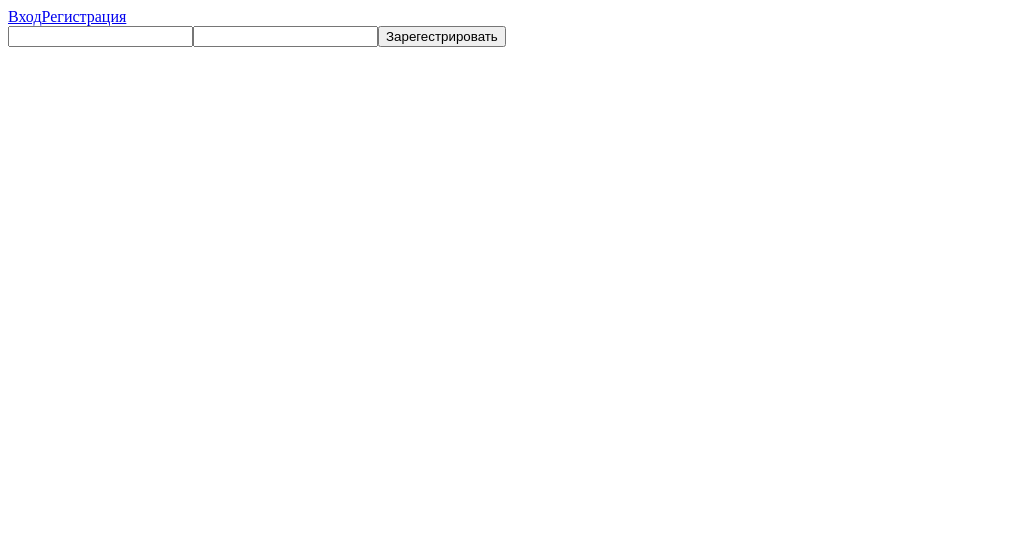
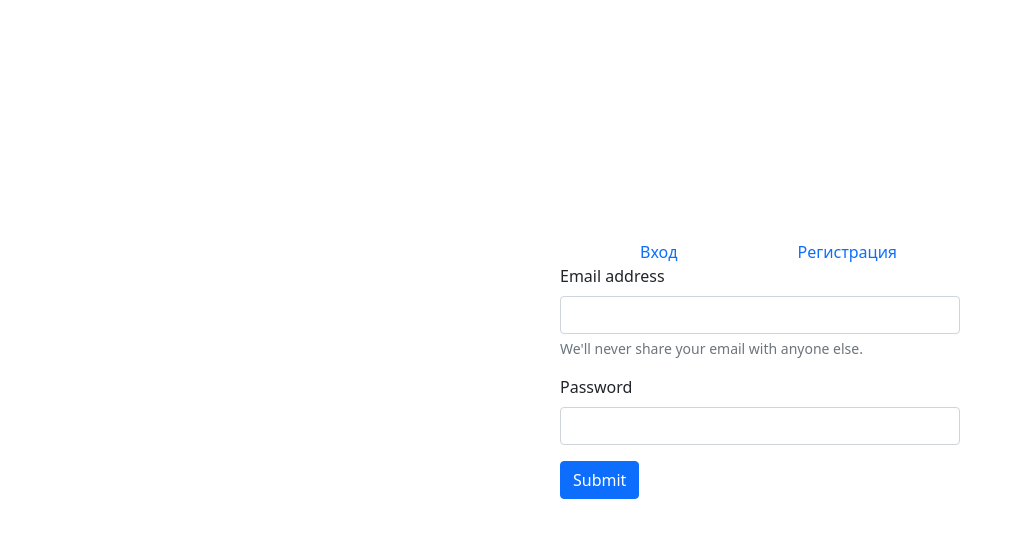
Before and after one commit to killnumber254/Messange, a React app: page /regist in a window 1280 px wide. Shown: the whole page, without its empty margins (0-1015 px from the left). Built offline with nearby package versions, Linux system fonts and the light colour scheme.

Commit message:
StyleForm

```diff
--- a/package.json
+++ b/package.json
@@ -4,10 +4,12 @@
   "version": "0.1.0",
   "private": true,
   "dependencies": {
+    "-": "^0.0.1",
     "@testing-library/jest-dom": "^5.14.1",
     "@testing-library/react": "^11.2.7",
     "@testing-library/user-event": "^12.8.3",
     "axios": "^0.21.1",
+    "bootstrap": "^5.1.3",
     "env-cmd": "^10.1.0",
     "react": "^17.0.2",
     "react-dom": "^17.0.2",
--- a/src/components/App/App.css
+++ b/src/components/App/App.css
@@ -1,38 +1,5 @@
-.App {
-  text-align: center;
+.auth_regist {
+  margin-top: 30vh;
+  margin-left: 70vh;
+  width: 50vh;
 }
-
-.App-logo {
-  height: 40vmin;
-  pointer-events: none;
-}
-
-@media (prefers-reduced-motion: no-preference) {
-  .App-logo {
-    animation: App-logo-spin infinite 20s linear;
-  }
-}
-
-.App-header {
-  background-color: #282c34;
-  min-height: 100vh;
-  display: flex;
-  flex-direction: column;
-  align-items: center;
-  justify-content: center;
-  font-size: calc(10px + 2vmin);
-  color: white;
-}
-
-.App-link {
-  color: #61dafb;
-}
-
-@keyframes App-logo-spin {
-  from {
-    transform: rotate(0deg);
-  }
-  to {
-    transform: rotate(360deg);
-  }
-}
--- a/src/components/App/App.js
+++ b/src/components/App/App.js
@@ -5,7 +5,8 @@ import Navigation from "../Navigation";
 import Regist from "../Regist";
 import { BrowserRouter, Route } from "react-router-dom";
 import Chat from "../Chat/Chat";
-//import "bootstrap/dist/css/bootstrap.min.css";
+
+import "bootstrap/dist/css/bootstrap.min.css";
 
 class App extends Component {
   constructor(props) {
--- a/src/components/Auth/Auth.js
+++ b/src/components/Auth/Auth.js
@@ -46,23 +46,42 @@ class Auth extends Component {
     return (
       <>
         <form>
+          <div className="mb-3">
+            <label for="exampleInputEmail1" className="form-label">
+              Email address
+            </label>
             <input
               value={this.state.username}
               onChange={this.handleChangeUser}
-            type="text"
+              type="email"
+              className="form-control"
+              id="exampleInputEmail1"
+              aria-describedby="emailHelp"
             />
+            <div id="emailHelp" className="form-text">
+              We'll never share your email with anyone else.
+            </div>
+          </div>
+          <div className="mb-3">
+            <label for="exampleInputPassword1" className="form-label">
+              Password
+            </label>
             <input
               value={this.state.password}
               onChange={this.handleChangePassword}
               type="password"
+              className="form-control"
+              id="exampleInputPassword1"
             />
+          </div>
           <button
             type="submit"
             ref={this.logButton}
             onKeyDown={this.keyBoard}
             onClick={this.handleClick}
+            className="btn btn-primary"
           >
-            Войти
+            Submit
           </button>
         </form>
       </>
--- /dev/null
+++ b/src/components/Navigation/Navigation.css
@@ -0,0 +1,13 @@
+.nav {
+  margin-left: 10vh;
+  list-style: none;
+}
+
+.navEN {
+  text-decoration: none;
+}
+
+.navRegist {
+  padding-left: 15vh;
+  text-decoration: none;
+}
--- a/src/components/Navigation/Navigation.js
+++ b/src/components/Navigation/Navigation.js
@@ -1,11 +1,12 @@
 import { NavLink } from "react-router-dom";
+import "./Navigation.css";
 const Navigation = () => {
   return (
-    <div>
-      <NavLink exact to="/en">
+    <div className="nav">
+      <NavLink exact to="/en" className="navEN">
         Вход
       </NavLink>
-      <NavLink exact to="/regist">
+      <NavLink exact to="/regist" className="navRegist">
         Регистрация
       </NavLink>
     </div>
--- a/src/components/Regist/Regist.js
+++ b/src/components/Regist/Regist.js
@@ -44,21 +44,41 @@ class Regist extends Component {
 
   render() {
     return (
+      <>
         <form>
+          <div className="mb-3">
+            <label for="exampleInputEmail1" className="form-label">
+              Email address
+            </label>
             <input
               value={console.log(this.state.username)}
               onChange={this.handleChangeUser}
-          type="text"
+              type="email"
+              className="form-control"
+              id="exampleInputEmail1"
+              aria-describedby="emailHelp"
             />
+            <div id="emailHelp" className="form-text">
+              We'll never share your email with anyone else.
+            </div>
+          </div>
+          <div className="mb-3">
+            <label for="exampleInputPassword1" className="form-label">
+              Password
+            </label>
             <input
               value={console.log(this.state.password)}
               onChange={this.handleChangePassword}
               type="password"
+              className="form-control"
+              id="exampleInputPassword1"
             />
-        <button type="submit" onClick={this.handleClick}>
-          Зарегестрировать
+          </div>
+          <button type="submit" className="btn btn-primary">
+            Submit
           </button>
         </form>
+      </>
     );
   }
 }
```
Also changed, not shown: 2 other files. Lines whose indentation alone changed are shown as unchanged.
